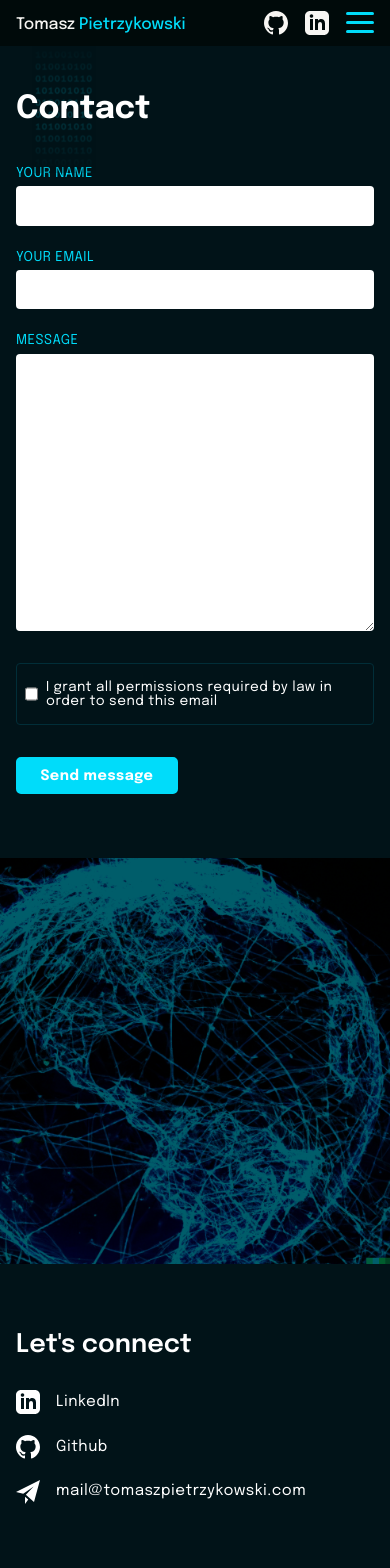
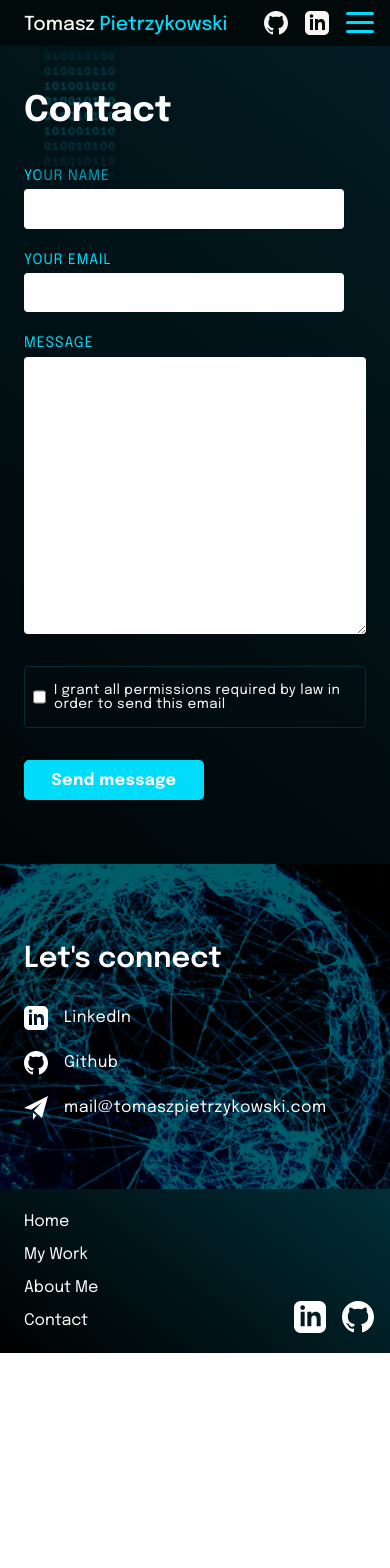
Before and after one commit to TomaszPietrzykowski/portfolio-next, a Next.js app: page /contact in a window 390 px wide. Shown: the top 1568 px of the page. After the commit the page ends 1353 px from the top, so only its background shows below. Built offline with nearby package versions, Linux system fonts and the light colour scheme.

Commit message:
mobile styles reworked

```diff
--- a/pages/contact/index.js
+++ b/pages/contact/index.js
@@ -138,7 +138,7 @@ const Contact = () => {
               </button>
             )}
           </form>
-          <div className={styles.imgMobile}>
+          {/* <div className={styles.imgMobile}>
             <Image
               src='/contact.png'
               alt='developer behind pc -  van goghs starry night style painting'
@@ -146,7 +146,7 @@ const Contact = () => {
               height={680}
               className={styles.image}
             />
-          </div>
+          </div> */}
           <section className={styles.letsConnect}>
             <h2>Let's connect</h2>
             <p>
--- a/styles/About.module.css
+++ b/styles/About.module.css
@@ -150,7 +150,7 @@
   }
   .titleWrapper::after {
     top: -30px;
-    right: -10px;
+    right: 0;
     height: 160px;
     width: 160px;
   }
@@ -167,14 +167,11 @@
     margin: 0rem -1.5rem 2rem;
   }
 }
-@media (max-width: 420px) {
-  .title {
-    font-size: 2rem;
-  }
+/* @media (max-width: 420px) {
   .titleWrapper::after {
     top: -30px;
     right: -10px;
     height: 120px;
     width: 120px;
   }
-}
+} */
--- a/styles/Contact.module.css
+++ b/styles/Contact.module.css
@@ -13,7 +13,8 @@
 }
 .contentContainer {
   width: 100%;
-  background-color: var(--bg-dark01);
+  /* background-color: var(--bg-dark01); */
+  background: linear-gradient(217deg, var(--bg-dark01), rgba(0, 0, 0, 1) 100%);
   color: white;
 }
 .content {
@@ -79,7 +80,7 @@
   font-family: inherit;
 }
 .text {
-  max-width: 400px;
+  max-width: 360px;
 }
 /* checbox sandbox */
 .checkboxContainer,
@@ -210,9 +211,9 @@
 .loader {
   height: 2.7rem;
 }
-.imgMobile {
+/* .imgMobile {
   display: none;
-}
+} */
 
 /*
  *   Responsive -------------------------------------
@@ -240,7 +241,6 @@
     left: 1rem;
     height: 12rem;
     width: 6rem;
-    opacity: 0.2;
   }
   .form {
     margin-bottom: 0rem;
@@ -255,8 +255,11 @@
     padding: 0.7rem;
     font-size: 1rem;
   }
+  .text {
+    max-width: 340px;
+  }
   .letsConnect {
-    margin: 6rem 0;
+    margin: 6rem 0 0;
   }
   .letsConnect h2 {
     font-size: 2rem;
@@ -274,7 +277,7 @@
     grid-template-columns: 100%;
   }
   .content {
-    padding: 3rem 1.5rem;
+    padding: 3rem 1.5rem 0;
   }
   .title {
     margin: 0 0 1rem 0;
@@ -285,21 +288,32 @@
     left: 1rem;
     height: 10rem;
     width: 5rem;
-    opacity: 0.2;
+  }
+  .text {
+    max-width: 320px;
   }
   .imageContainer {
     display: none;
   }
-  .imgMobile {
-    display: block;
-    margin: 0rem -1.5rem 2rem;
+  .letsConnect {
+    position: relative;
+    isolation: isolate;
+  }
+  .letsConnect:before {
+    position: absolute;
+    content: '';
+    top: -2rem;
+    bottom: -2rem;
+    left: -2rem;
+    right: -2rem;
+    background: url('/contact.png');
+    background-position: center;
+    background-size: cover;
+    z-index: -1;
   }
   .form {
     padding: 0;
     margin-bottom: 4rem;
-  }
-  .text {
-    max-width: 460px;
   }
   .checkboxLabel,
   .checkboxLabelError {
@@ -314,21 +328,18 @@
     letter-spacing: 0.5px;
   }
   .letsConnect {
-    margin: 4rem 0 3rem;
+    padding: 3rem 0;
   }
   .letsConnect h2 {
     font-size: 1.8rem;
     font-weight: 600;
   }
   .letsConnect p {
-    font-size: 0.95rem;
+    font-size: 1rem;
     margin-bottom: 1.3rem;
   }
 }
-@media (max-width: 420px) {
-  .title {
-    font-size: 2rem;
-  }
+@media (max-width: 380px) {
   .titleWrapper::before {
     top: -3rem;
     left: 1rem;
@@ -340,7 +351,7 @@
     letter-spacing: 0.5px;
   }
   .content {
-    padding: 3rem 1rem;
+    padding: 3rem 1rem 0;
   }
   .submitBtn,
   .loaderBtn {
--- a/styles/Home.module.css
+++ b/styles/Home.module.css
@@ -60,6 +60,7 @@
 .ctaSecondary {
   margin-left: 3rem;
   background: none;
+  backdrop-filter: blur(8px);
   color: var(--isabelline);
   border: 2px solid var(--white);
 }
@@ -94,26 +95,23 @@
     margin: 0 0 2rem 0;
   }
   .subtitle {
-    margin-top: 8rem;
     margin-bottom: 1.5rem;
     font-size: 1.4rem;
     letter-spacing: 2px;
   }
   .btnContainers {
-    margin-bottom: 5rem;
+    margin-bottom: 8rem;
   }
   .cta,
   .ctaSecondary {
-  padding: .8rem 3rem .8rem 2.8rem;
-  font-size: .9rem;
+    padding: 0.8rem 3rem 0.8rem 2.8rem;
+    font-size: 0.9rem;
     font-weight: 600;
     letter-spacing: unset;
     border-radius: 4px;
-
   }
   .ctaSecondary {
     margin-left: 2.5rem;
-
   }
 }
 
@@ -126,41 +124,39 @@
     letter-spacing: 1px;
   }
   .subtitle {
-    margin-top: 6rem;
+    /* margin-top: 6rem; */
     margin-bottom: 1rem;
     font-size: 1.2rem;
     letter-spacing: 1px;
   }
-  .btnContainers {
+  /* .btnContainers {
     margin-bottom: 4rem;
-  }
+  } */
   .ctaSecondary {
     margin-left: 2rem;
-
   }
 }
 
-@media (max-width: 420px) {
+@media (max-width: 400px) {
   .title {
-    font-size: 2rem;
-    margin-bottom: 2rem;
+    font-size: 2.2rem;
+    margin-bottom: 2.5rem;
   }
   .subtitle {
-    margin-top: 5rem;
     margin-bottom: 1rem;
-    font-size: 1rem;
+    font-size: 1.1rem;
     letter-spacing: 1px;
   }
   .btnContainers {
-    margin-bottom: 2rem;
+    margin-bottom: 6rem;
     flex-direction: column;
   }
   .cta,
   .ctaSecondary {
-    padding: .8rem 3rem .8rem 2.8rem;
+    padding: 0.8rem 3rem 0.8rem 2.8rem;
   }
   .ctaSecondary {
     margin-left: 0;
-    margin-top: 1rem;
+    margin-top: 1.3rem;
   }
 }
--- a/styles/Layout.module.css
+++ b/styles/Layout.module.css
@@ -114,6 +114,34 @@
 .drawerOpen li:hover {
   color: var(--accent01);
 }
+.closeBtnContainer {
+  position: absolute;
+  top: 1.4rem;
+  right: 1rem;
+}
+.closeBtn,
+.closeBtn::after,
+.closeBtn::before {
+  width: 28px;
+  height: 2.5px;
+  background: none;
+  border-radius: 20rem;
+  position: relative;
+}
+.closeBtn::before {
+  position: absolute;
+  background: var(--accent01);
+  content: '';
+  top: 0;
+  transform: rotate(45deg);
+}
+.closeBtn::after {
+  position: absolute;
+  content: '';
+  background: var(--accent01);
+  top: 0;
+  transform: rotate(-45deg);
+}
 
 /*
    Responsive
@@ -128,11 +156,10 @@
     font-size: 0.9rem;
   }
   .nav a {
-    padding: 0.5rem;
+    padding: 0.5rem 0.4rem;
   }
   .logo {
-    font-size: 1.2rem;
-    font-weight: 500;
+    font-size: 1.4rem;
     padding-left: 0.5rem;
   }
 
@@ -159,17 +186,19 @@
     padding: 0.2rem;
   }
   .logo {
-    font-size: 1rem;
-    font-weight: 500;
+    font-size: 1.2rem;
   }
   .navbar {
     padding: 0.7rem 0.5rem 0.5rem 1rem;
   }
 }
 
-@media (max-width: 420px) {
+@media (max-width: 380px) {
   .navbar {
     padding: 0.7rem 0.5rem 0.5rem 0.5rem;
+  }
+  .logo {
+    font-size: 1.1rem;
   }
 }
 
@@ -209,6 +238,7 @@
 .mobileIcons {
   display: none;
 }
+
 /*
  *  Responsive footer
  */
--- a/styles/Projects.module.css
+++ b/styles/Projects.module.css
@@ -62,7 +62,7 @@
   padding: 0;
 }
 .projectsList li {
-  margin-bottom: 8rem;
+  margin-bottom: 6rem;
   background: white;
   border-radius: 20px;
   box-shadow: 8px 8px 24px var(--shadow00);
@@ -308,7 +308,6 @@
     left: 1rem;
     height: 12rem;
     width: 6rem;
-    opacity: 0.2;
   }
   .title {
     margin: 0 0 4rem 1rem;
@@ -319,7 +318,7 @@
   }
   .projectsList li {
     /* outline: 1px solid orange; */
-    margin-bottom: 4rem;
+    margin-bottom: 3rem;
     border-radius: 20px;
     grid-template-columns: 60% 40%;
   }
@@ -390,7 +389,7 @@
   }
   .projectsList li {
     box-shadow: 4px 4px 18px var(--shadow00);
-    margin-bottom: 3rem;
+    margin-bottom: 2rem;
     border-radius: 20px;
     grid-template-columns: 100%;
   }
@@ -411,22 +410,8 @@
 
 /* ---------------------------------------------- 420 */
 
-@media (max-width: 420px) {
+@media (max-width: 380px) {
   .projectDescription {
     padding: 2rem 1rem 1.5rem;
   }
-  .title {
-    font-size: 2rem;
-  }
-  .projectTitle {
-    font-size: 1.6rem;
-  }
-  .projectSubtitle,
-  .projectSubtitle2,
-  .projectSubtitle3 {
-    font-size: 0.8rem;
-  }
-  .projectWww {
-    font-size: 0.9rem;
-  }
 }
--- a/styles/globals.css
+++ b/styles/globals.css
@@ -7,8 +7,12 @@
   --textPrimary: rgba(5, 9, 14, 0.85);
   --textSecondary: rgba(5, 9, 14, 0.6);
 
-  --bg-dark01: rgb(1, 19, 24);
+  --textPrimaryDark: rgba(255, 255, 255, 0.85);
+  --textSecondaryDark: rgba(215, 222, 230, 0.85);
+
+  --bg-dark01: rgb(2, 27, 34);
   --bg-dark02: rgb(1, 46, 56);
+  --bg-dark03: rgb(1, 40, 50);
 
   --accent01: rgb(0, 220, 250);
   --accent02: rgb(186, 0, 152);
@@ -18,7 +22,7 @@
   --success: rgb(2, 160, 8);
   --error: rgb(220, 0, 0);
 
-  --shadow00: rgba(1, 46, 56, 0.2);
+  --shadow00: rgba(1, 39, 48, 0.2);
   --shadow01: rgba(1, 46, 56, 0.3);
   --shadow02: rgba(1, 46, 56, 0.6);
 }
```
Also changed, not shown: styles/Featured.module.css (+11 -6 lines). Lines whose indentation alone changed are shown as unchanged.
